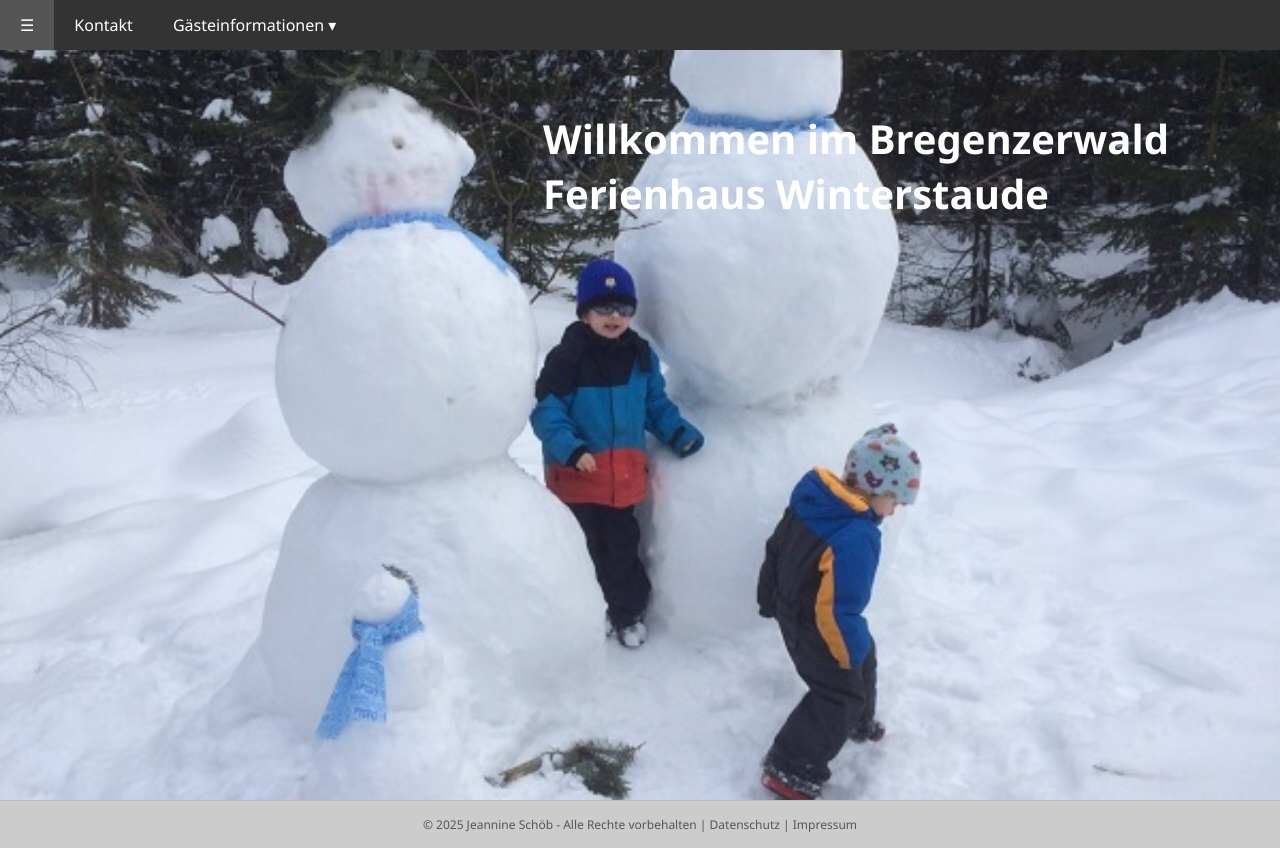
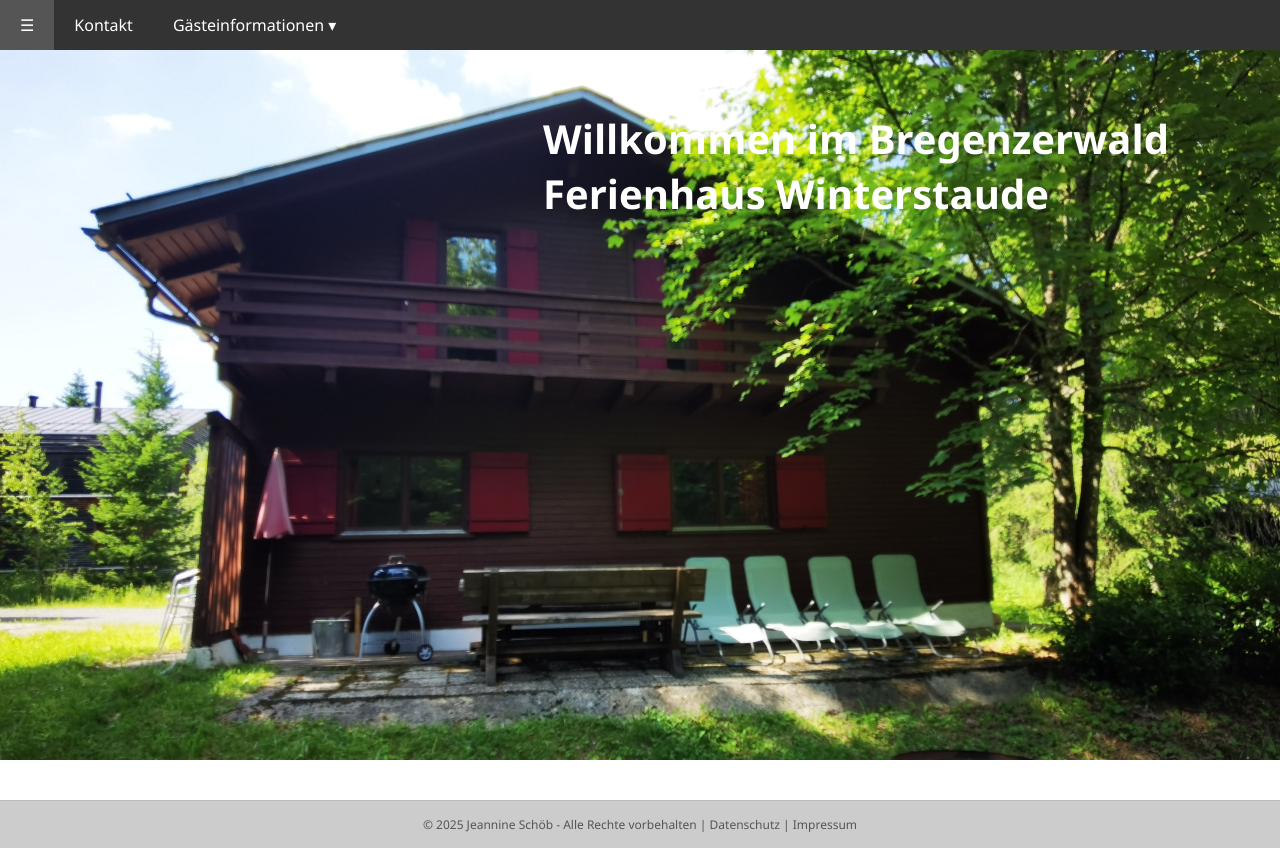
Before and after one commit to Mia1976/ferienhaus-schetteregg, a Flask app: page / in a window 1280 px wide. Run offline with Flask 3, Linux system fonts and the light colour scheme.

Commit message:
Add files via upload

```diff
--- a/static/css/style.css
+++ b/static/css/style.css
@@ -43,8 +43,8 @@ h1 {
 }
 
 .hero-section {
-  background-image: url('../fotos/IMG_4129.JPG');
-  background-size: cover;
+  background-image: url('../fotos/IMG_20250620_162856_2.jpg');
+  background-size: contain;
   background-position: center;
   background-repeat: no-repeat;
   height: 100vh;
```
